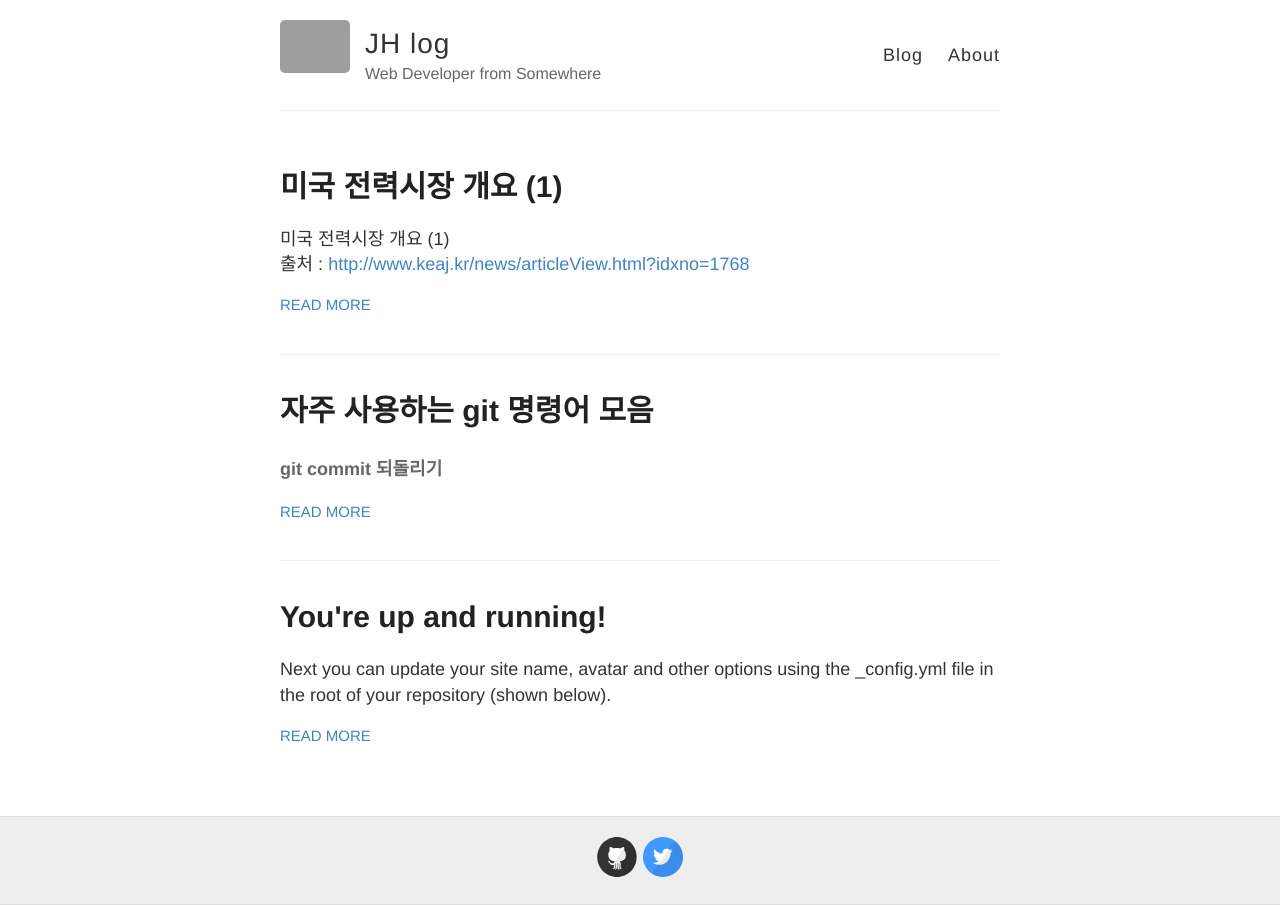
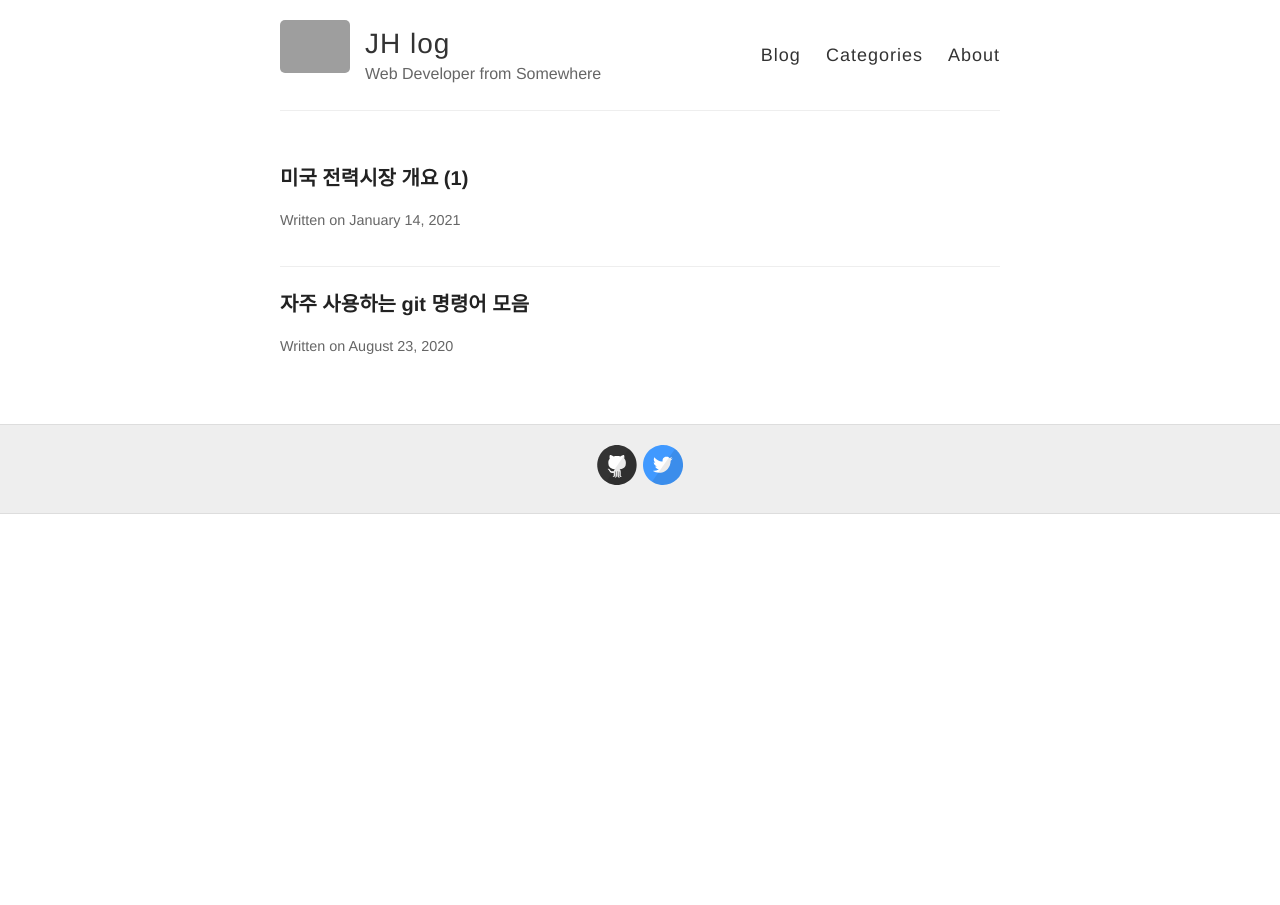
Before and after one commit to jihooson/jihooson.github.io, a Jekyll site: the page built from index.html, in a window 1280 px wide. Built offline with Jekyll 4.4.1, drawn with Linux system fonts in a browser that asks for light colours; grey boxes are pictures that could not be loaded.

Commit message:
첫 화면 스타일 수정
style.scss
index.html

블로그 첫 화면 디자인 수정

```diff
--- a/_config.yml
+++ b/_config.yml
@@ -49,6 +49,10 @@ url: "http://jihooson.github.io"
 # then add in the baseurl here, like this: "/repository-name"
 baseurl: ""
 
+
+# Categories
+category_list: [스터디_전력시장]
+
 #
 # !! You don't need to change any of the configuration flags below !!
 #
--- a/_layouts/default.html
+++ b/_layouts/default.html
@@ -28,6 +28,7 @@
 
           <nav>
             <a href="{{ site.baseurl }}/">Blog</a>
+            <a href="{{ site.baseurl }}/categories">Categories</a>
             <a href="{{ site.baseurl }}/about">About</a>
           </nav>
         </header>
--- a/_posts/2014-3-3-Hello-World.md
+++ /dev/null
@@ -1,10 +0,0 @@
----
-layout: post
-title: You're up and running!
----
-
-Next you can update your site name, avatar and other options using the _config.yml file in the root of your repository (shown below).
-
-![_config.yml]({{ site.baseurl }}/images/config.png)
-
-The easiest way to make your first post is to edit this one. Go into /_posts/ and update the Hello World markdown file. For more instructions head over to the [Jekyll Now repository](https://github.com/barryclark/jekyll-now) on GitHub.
--- a/index.html
+++ b/index.html
@@ -5,14 +5,14 @@ layout: default
 <div class="posts">
   {% for post in site.posts %}
     <article class="post">
-
-      <h1><a href="{{ site.baseurl }}{{ post.url }}">{{ post.title }}</a></h1>
-
-      <div class="entry">
+      <h3><a href="{{ site.baseurl }}{{ post.url }}">{{ post.title }}</a></h3>
+      <div class="date" style="font-style:normal; font-size:80%;">
+        Written on {{ post.date | date: "%B %e, %Y" }}
+      </div>
+      <!--<div class="entry">
         {{ post.excerpt }}
-      </div>
-
-      <a href="{{ site.baseurl }}{{ post.url }}" class="read-more">Read More</a>
+      </div>-->
+      <!--<a href="{{ site.baseurl }}{{ post.url }}" class="read-more">Read More</a>-->
     </article>
   {% endfor %}
 </div>
--- a/style.scss
+++ b/style.scss
@@ -53,10 +53,16 @@ h1 {
 
 h2 {
   font-size: 24px;
+  a {
+    color: inherit;
+  }
 }
 
 h3 {
   font-size: 20px;
+  a {
+    color: inherit;
+  }
 }
 
 h4 {
```
Also changed, not shown: categories/index.html (+19 -24 lines), categories/스터디_전력시장.md (+1 -5 lines).
